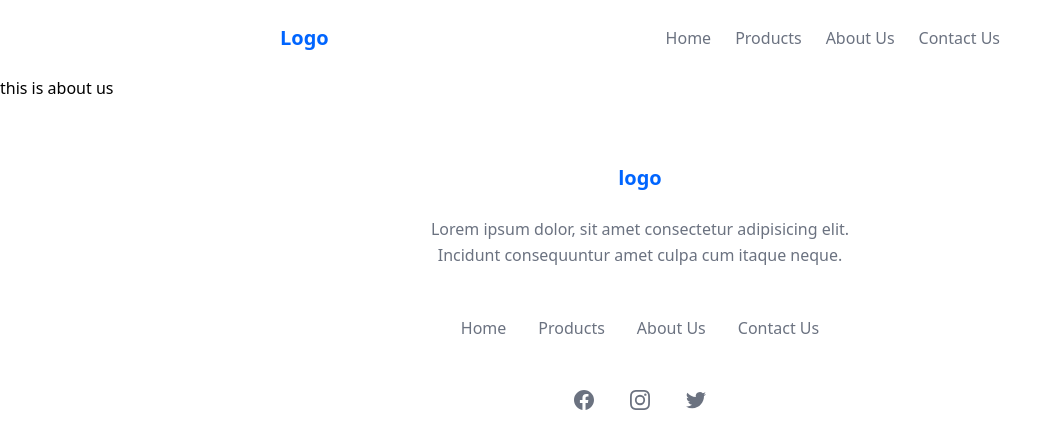
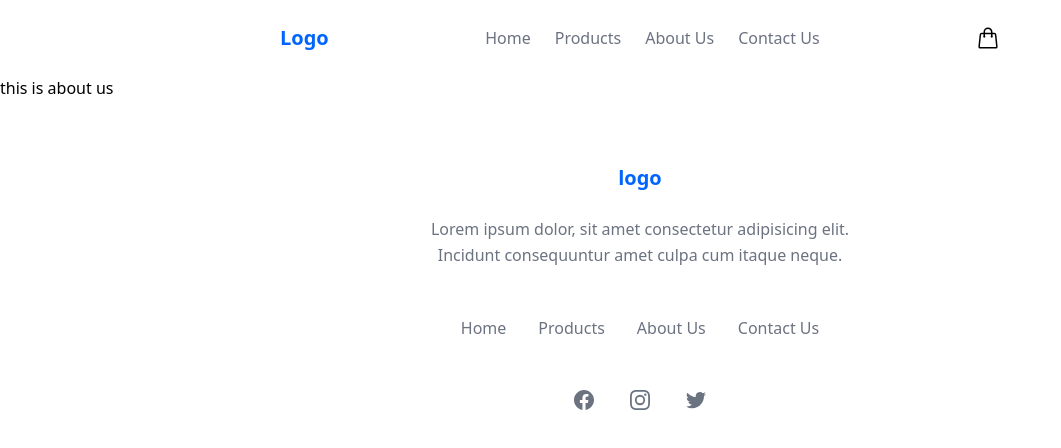
Before and after one commit to its-zyke/Car-ecommerce, a website: page dist/about.html in a window 1280 px wide. Shown: the whole page, without its empty margins (0-1061 px from the left). Drawn offline with Linux system fonts and the light colour scheme.

Commit message:
add cart icon to nab bar

```diff
--- a/dist/about.html
+++ b/dist/about.html
@@ -10,11 +10,11 @@
   </head>
   <body>
     <!-- navbar -->
-    <nav class="relative container mx-auto p-6">
+    <nav class="relative container mx-auto p-6 lg:px-[80px]">
       <!-- Flex container -->
       <div class="flex items-center justify-between">
         <!-- Logo -->
-        <span class="font-bold text-xl text-primary">Logo</span>
+        <span class="font-bold text-xl text-primary align-middle">Logo</span>
         <!-- Menu items -->
         <div class="hidden md:flex space-x-6">
           <a href="index.html" class="nav-link text-gray-500 hover:text-primary"
@@ -35,14 +35,30 @@
           >
         </div>
         <!-- hamburger icon -->
+        <div class="flex space-x-6 items-center">
+          <svg
+            xmlns="http://www.w3.org/2000/svg"
+            fill="none"
+            viewBox="0 0 24 24"
+            stroke-width="1.5"
+            stroke="currentColor"
+            class="w-6 h-6"
+          >
+            <path
+              stroke-linecap="round"
+              stroke-linejoin="round"
+              d="M15.75 10.5V6a3.75 3.75 0 10-7.5 0v4.5m11.356-1.993l1.263 12c.07.665-.45 1.243-1.119 1.243H4.25a1.125 1.125 0 01-1.12-1.243l1.264-12A1.125 1.125 0 015.513 7.5h12.974c.576 0 1.059.435 1.119 1.007zM8.625 10.5a.375.375 0 11-.75 0 .375.375 0 01.75 0zm7.5 0a.375.375 0 11-.75 0 .375.375 0 01.75 0z"
+            />
+          </svg>
           <button
             id="menu-btn"
-          class="block hamburger md:hidden focus:outline-none"
+            class="block hamburger mt-2 md:hidden focus:outline-none"
           >
             <span class="hamburger-top"></span>
             <span class="hamburger-middle"></span>
             <span class="hamburger-bottom"></span>
           </button>
+        </div>
       </div>
       <!-- mobile menu -->
       <div class="md:hidden">
```
Also changed, not shown: dist/contact.html (+19 -3 lines), dist/index.html (+19 -3 lines), dist/product.html (+16 -0 lines), dist/product_details.html (+19 -3 lines). Lines whose indentation alone changed are shown as unchanged.
